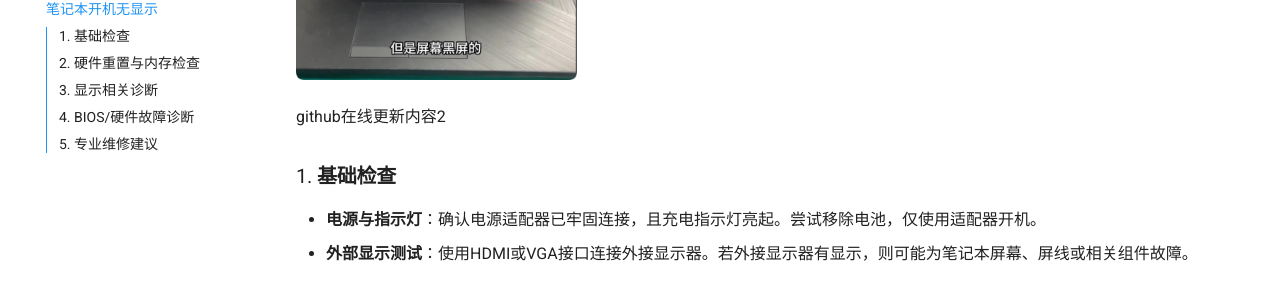
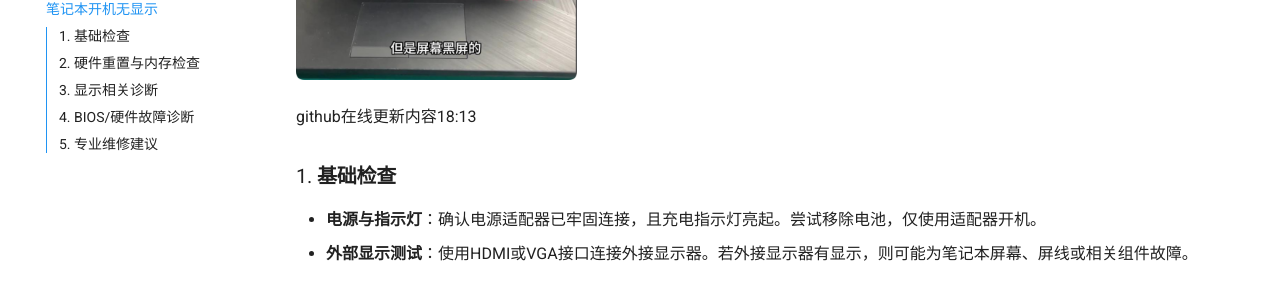
Before and after one commit to github-tsg/zihang-mkdocs-site, an MkDocs documentation site: the page built from docs/hardware/NBkaijiwuxianshi.md, in a window 1280 px wide and 900 px high, scrolled down 360 px. Shown: the part 153-453 px from the top of the window. Built offline with MkDocs 1.6.1 and Material for MkDocs 9.7.7, drawn with Linux system fonts in a browser that asks for light colours; comment, search, counter and statistics services are not loaded.

Commit message:
Update NBkaijiwuxianshi.md

```diff
--- a/docs/hardware/NBkaijiwuxianshi.md
+++ b/docs/hardware/NBkaijiwuxianshi.md
@@ -1,7 +1,7 @@
 # 华硕笔记本电脑开机无显示问题诊断：
 <img src="../QQ_1768290515829.png" width="30%" alt="图片比例30%">
 <!--![alt text](QQ_1768290515829.png){width="30%"}-->
-github在线更新内容2
+github在线更新内容18:13
 
 ### 1. **基础检查**
 -   **电源与指示灯**：确认电源适配器已牢固连接，且充电指示灯亮起。尝试移除电池，仅使用适配器开机。
```
